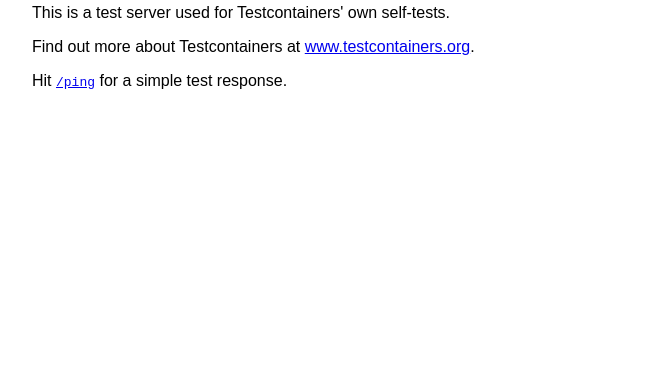
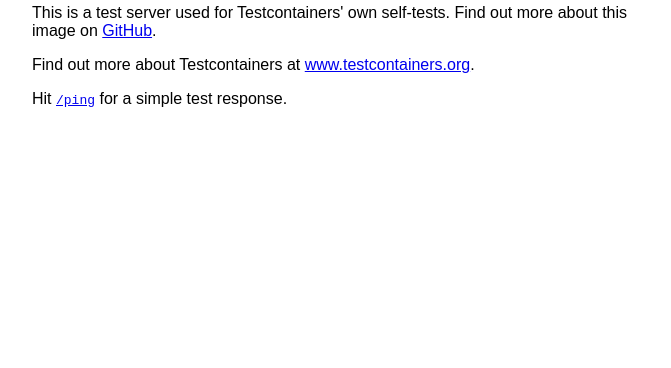
Before and after one commit to testcontainers/helloworld, a plain HTML site: page static/index.html in a window 1280 px wide. Shown: the part 432-800 px from the top of the page, without its empty margins (304-975 px from the left). Drawn offline with Linux system fonts and the light colour scheme.

Commit message:
Add link to repo in HTML page

```diff
--- a/static/index.html
+++ b/static/index.html
@@ -22,7 +22,7 @@
 <h1>Hello world</h1>
 <img src="logo.png" alt="Testcontainers logo"/>
 <p>
-    This is a test server used for Testcontainers' own self-tests.
+    This is a test server used for Testcontainers' own self-tests. Find out more about this image on <a href="https://github.com/testcontainers/helloworld">GitHub</a>.
 </p>
 <p>
     Find out more about Testcontainers at <a href="https://www.testcontainers.org">www.testcontainers.org</a>.
```
